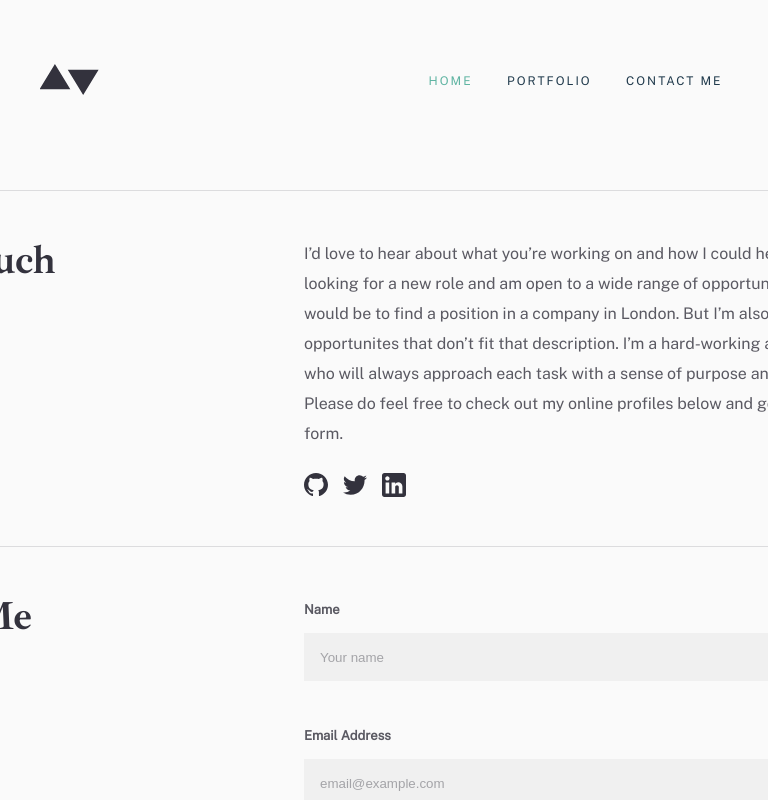
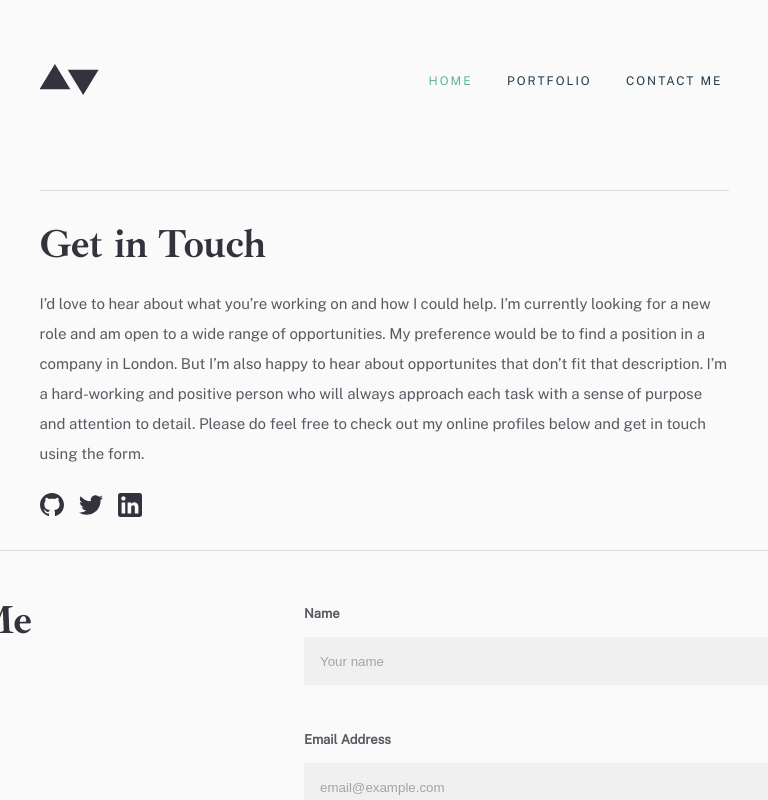
Before and after one commit to danielopq/minimalPortfolio, a React (Vite) app: page /contact in a window 768 px wide. Shown: the top 800 px of the page. Built offline with nearby package versions, Linux system fonts and the light colour scheme.

Commit message:
getInTouch.css - tablet version done

```diff
--- a/src/components/contactMe/getInTouch/getInTouch.css
+++ b/src/components/contactMe/getInTouch/getInTouch.css
@@ -25,7 +25,27 @@
 
 /*############################## TABLET VERSION ##############################*/
 
-@media (min-width: 768px) and (max-width: 1024px) {}
+@media (min-width: 768px) and (max-width: 1024px) {
+    #getInTouch{
+        width: 689px;
+        height: 360px;
+        flex-direction: column;
+        justify-content: flex-start;
+        margin-top: 94px;
+        padding: 32px 0px;
+    }
+
+    #getInTouch-content{
+        width: inherit;
+        height: 180px;
+        margin-top: 24px;
+    }
+
+    #getInTouch-content p{
+        margin-bottom: 24px;
+        opacity: 0.8;
+    }
+}
 
 /*############################## MOBILE VERSION ##############################*/
 
--- a/src/index.css
+++ b/src/index.css
@@ -118,6 +118,11 @@ h3{
         font: 700 40px/42px 'IbarraRealNova-Bold';
         letter-spacing: -0.36px;
     }
+
+    .mainText{
+        font: 400 15px/30px 'PublicSans-Regular';
+        color: var(--darkGrey);
+    }
 }
 
 /*############################## MOBILE VERSION ##############################*/
```
